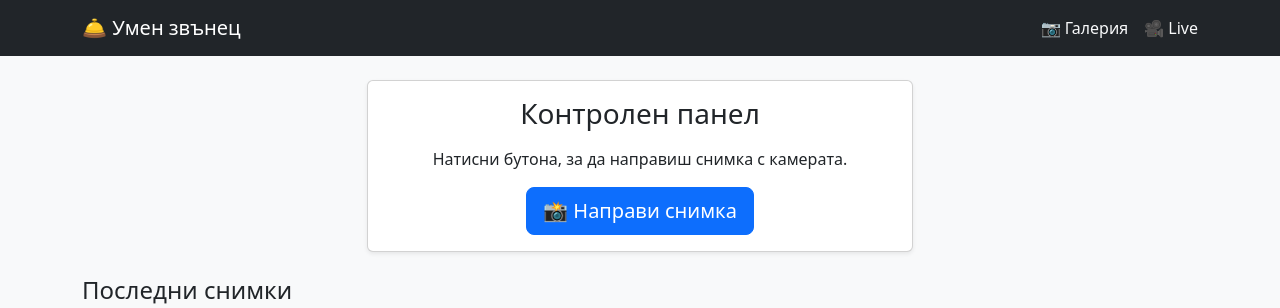
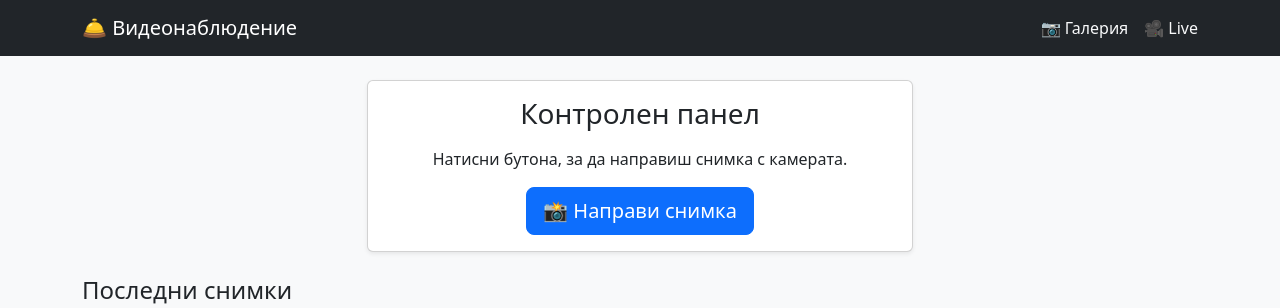
Before and after one commit to angel-kaloyanov/smart-doorbell-flask, a Flask app: page / in a window 1280 px wide. Shown: the top 308 px of the page. Run offline with Flask 3, Linux system fonts and the light colour scheme.

Commit message:
Changing page name

```diff
--- a/templates/index.html
+++ b/templates/index.html
@@ -2,7 +2,7 @@
 <html lang="bg">
 <head>
     <meta charset="utf-8">
-    <title>Умен звънец – Flask</title>
+    <title>Видеонаблюдение</title>
     <!-- Bootstrap CDN -->
     <link
       href="https://cdn.jsdelivr.net/npm/bootstrap@5.3.3/dist/css/bootstrap.min.css"
@@ -16,7 +16,7 @@
 <nav class="navbar navbar-dark bg-dark mb-4">
   <div class="container d-flex justify-content-between align-items-center">
     <a class="navbar-brand" href="/">
-      🛎 Умен звънец
+      🛎 Видеонаблюдение
     </a>
 
     <div class="d-flex gap-3">
```
